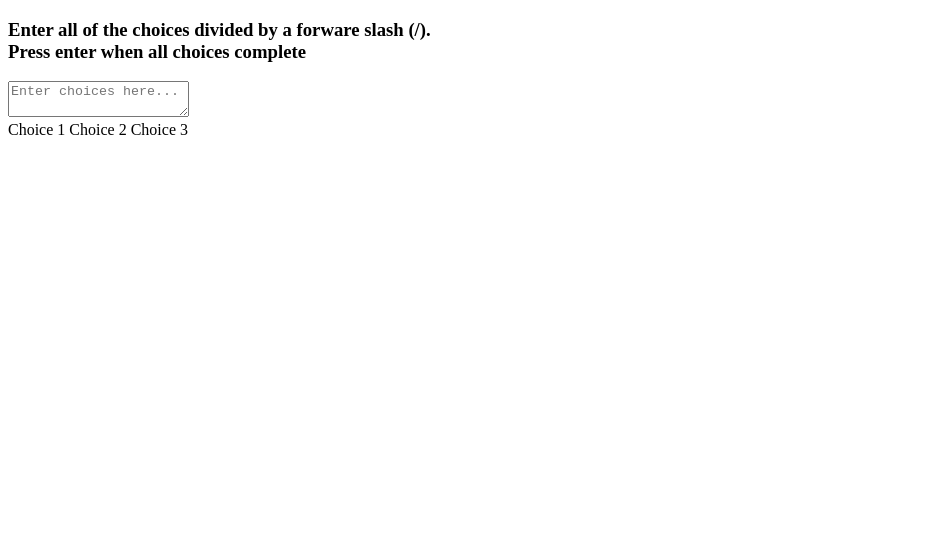
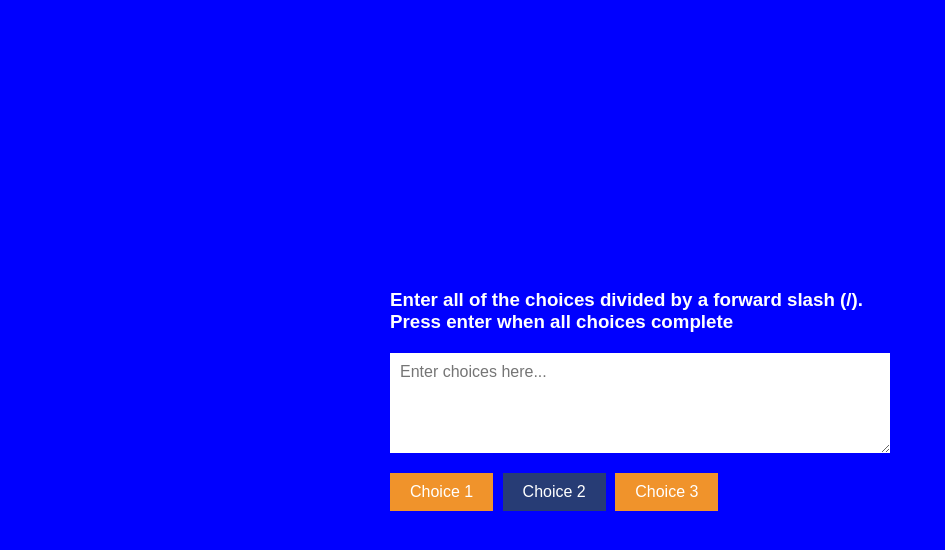
Before and after one commit to okhan88/choice-picker, a plain HTML site: page index.html in a window 1280 px wide. Shown: the whole page, without its empty margins (0-945 px from the left). Drawn offline with Linux system fonts and the light colour scheme; a web font is replaced by a local one.

Commit message:
connection issue fixed

```diff
--- a/index.html
+++ b/index.html
@@ -4,11 +4,12 @@
     <meta charset="UTF-8">
     <meta http-equiv="X-UA-Compatible" content="IE=edge">
     <meta name="viewport" content="width=device-width, initial-scale=1.0">
+    <link rel="stylesheet" href="style.css">
     <title>Personal Project</title>
 </head>
 <body>
     <div class="container">
-        <h3>Enter all of the choices divided by a forware slash (/).
+        <h3>Enter all of the choices divided by a forward slash (/).
         <br> Press enter when all choices complete</h3>
         <textarea placeholder = "Enter choices here..."
         id="textarea"></textarea>
```
